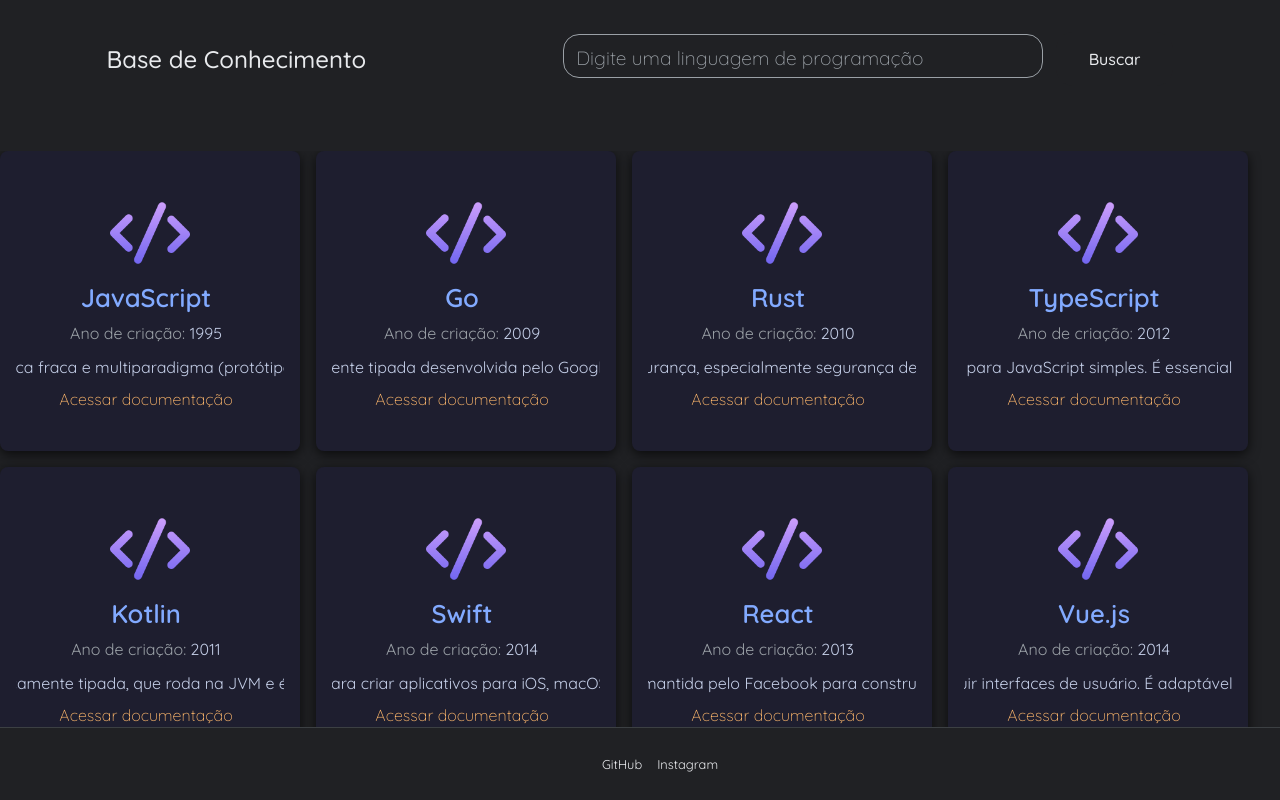
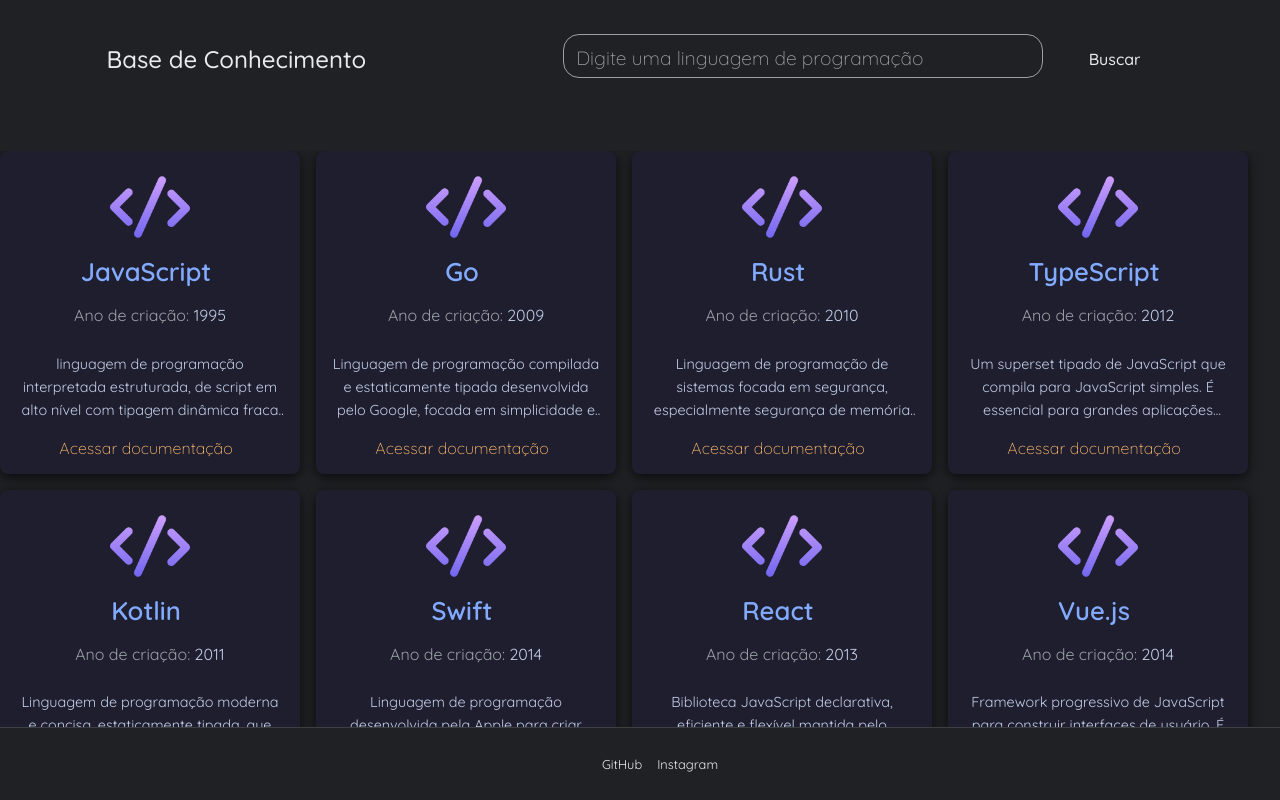
Before and after one commit to sdlima4025/base-de-conhecimento, a plain HTML site: page index.html in a window 1280 px wide. Drawn offline with Linux system fonts and the light colour scheme.

Commit message:
criado efeito para o paragrafo quebrar 3 linhas e um efeito para aumentar io card e mostrar todo o paragrafo

```diff
--- a/script.js
+++ b/script.js
@@ -40,7 +40,7 @@ function reiderizarCards(linguagens) {
         <img class="card-image" src="imagens/${imageName}" alt="Logo ${linguagem.nome}" onerror="this.onerror=null;this.src='imagens/codigo.png';" />
         <h2>${linguagem.nome}</h2>
         <p><strong>Ano de criação:</strong> ${linguagem.data_criacao}</p>
-        <p>${linguagem.descricao}</p>
+        <p class="card-description">${linguagem.descricao}</p>
         <a href="${linguagem.link}" target="_blank" rel="noopener noreferrer">Acessar documentação</a>
       </div>
     `;
--- a/style.css
+++ b/style.css
@@ -106,7 +106,7 @@ main {
 
 .card {
     width: 300px;
-    height: 300px;
+    min-height: 300px; /* Usamos min-height para permitir que o card cresça */
     background-color: #1e1e2f; /* background more dark */
     border-radius: 8px;
     box-shadow: 0 3px 12px rgba(0, 0, 0, 0.7);
@@ -120,6 +120,7 @@ main {
     color: #e0e0f0; /* light text color */
     /* Adiciona a animação de entrada */
     animation: fadeInUp 0.5s ease-out forwards;
+    transition: all 0.4s ease; /* Transição suave para o hover */
 }
 
 .card-content > h2 {
@@ -153,12 +154,36 @@ main {
 }
 
 .card-content > h2,
-.card-content > p,
 .card-content > a {
     margin: 0 0.5rem 0 0;
     flex-shrink: 0;
     white-space: nowrap;
     text-align: center;
+}
+
+/* Estilo para o parágrafo do ano de criação */
+.card-content > p {
+    white-space: inherit;
+}
+
+.card-description {
+    white-space: normal; /* Permite a quebra de linha, essencial para o line-clamp */
+    text-align: center; /* Mantém o texto centralizado */
+    font-size: 0.9rem; /* Ajusta o tamanho da fonte para caber melhor */
+    margin-bottom: 0.5rem; /* Adiciona espaço antes do link */
+    width: 100%; /* Garante que o parágrafo ocupe a largura do container */
+    /* Limita o texto a 3 linhas e adiciona "..." */
+    display: -webkit-box;
+    -webkit-line-clamp: 3;
+    -webkit-box-orient: vertical;
+    overflow: hidden;
+    text-overflow: ellipsis;
+}
+
+/* Efeito ao passar o mouse sobre o card */
+.card:hover .card-description {
+    -webkit-line-clamp: unset; /* Remove o limite de linhas */
+    max-height: 500px; /* Permite que a descrição se expanda */
 }
 
 .tags-container {
```
